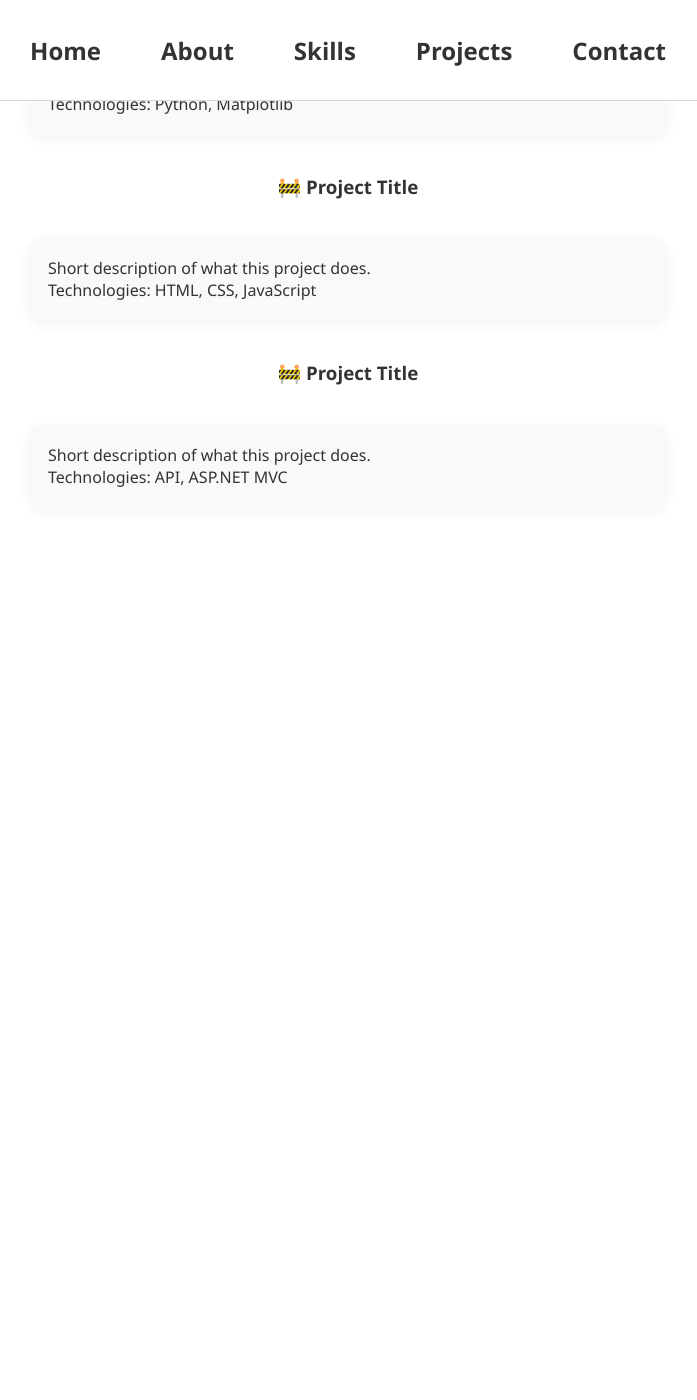
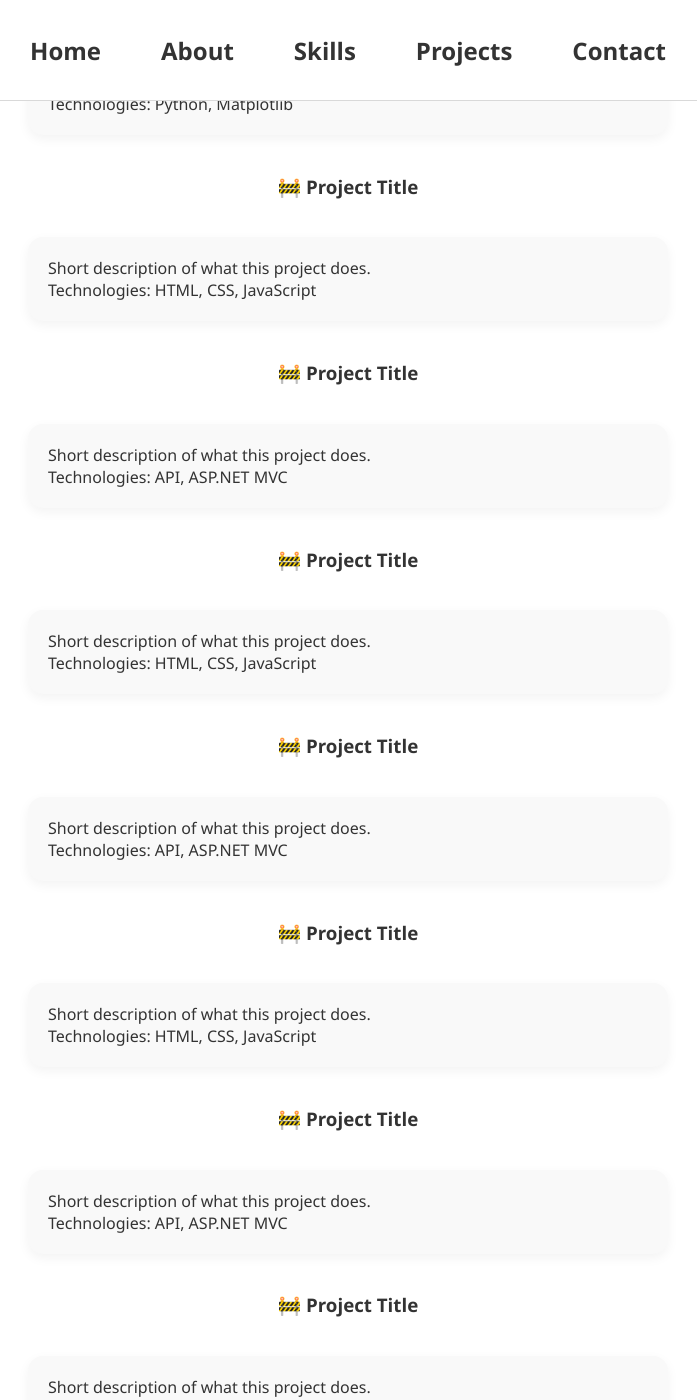
Before and after one commit to masontatafu/masontatafu.github.io, a Jekyll site: the page built from projects.md, in a window 1280 px wide and 1400 px high, scrolled down 529 px. Shown: the whole window, without its empty margins (292-989 px from the left). Built offline with Jekyll 4.4.1, drawn with Linux system fonts in a browser that asks for light colours; before the commit the page ends 1057 px from its top, so only the background shows below that; some of the changed text lies outside the part shown.

Commit message:
Update projects.md

```diff
--- a/projects.md
+++ b/projects.md
@@ -27,3 +27,43 @@ Technologies: HTML, CSS, JavaScript
 Short description of what this project does.
 Technologies: API, ASP.NET MVC
 {:.project-card}
+
+### 🚧 Project Title
+Short description of what this project does.
+Technologies: HTML, CSS, JavaScript
+{:.project-card}
+
+### 🚧 Project Title
+Short description of what this project does.
+Technologies: API, ASP.NET MVC
+{:.project-card}
+
+### 🚧 Project Title
+Short description of what this project does.
+Technologies: HTML, CSS, JavaScript
+{:.project-card}
+
+### 🚧 Project Title
+Short description of what this project does.
+Technologies: API, ASP.NET MVC
+{:.project-card}
+
+### 🚧 Project Title
+Short description of what this project does.
+Technologies: HTML, CSS, JavaScript
+{:.project-card}
+
+### 🚧 Project Title
+Short description of what this project does.
+Technologies: API, ASP.NET MVC
+{:.project-card}
+
+### 🚧 Project Title
+Short description of what this project does.
+Technologies: HTML, CSS, JavaScript
+{:.project-card}
+
+### 🚧 Project Title
+Short description of what this project does.
+Technologies: API, ASP.NET MVC
+{:.project-card}
```
